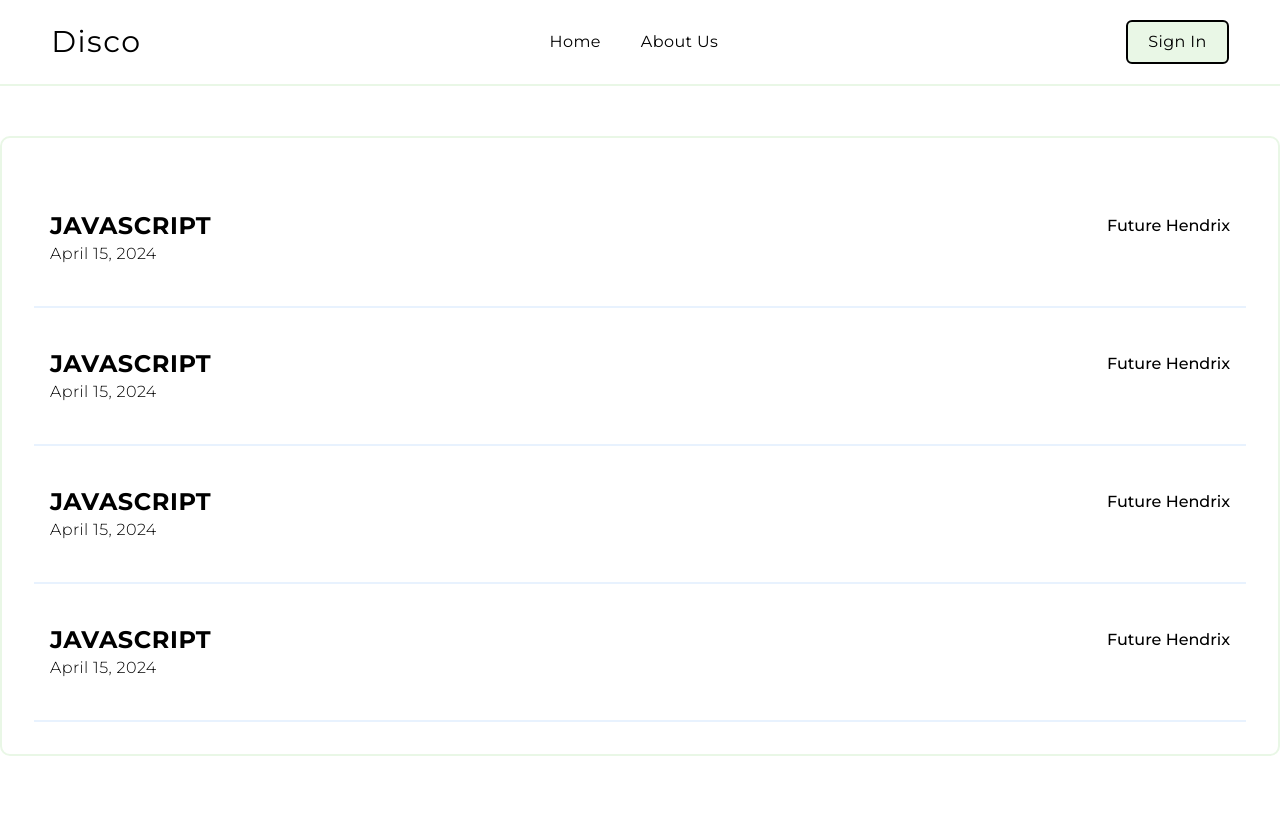
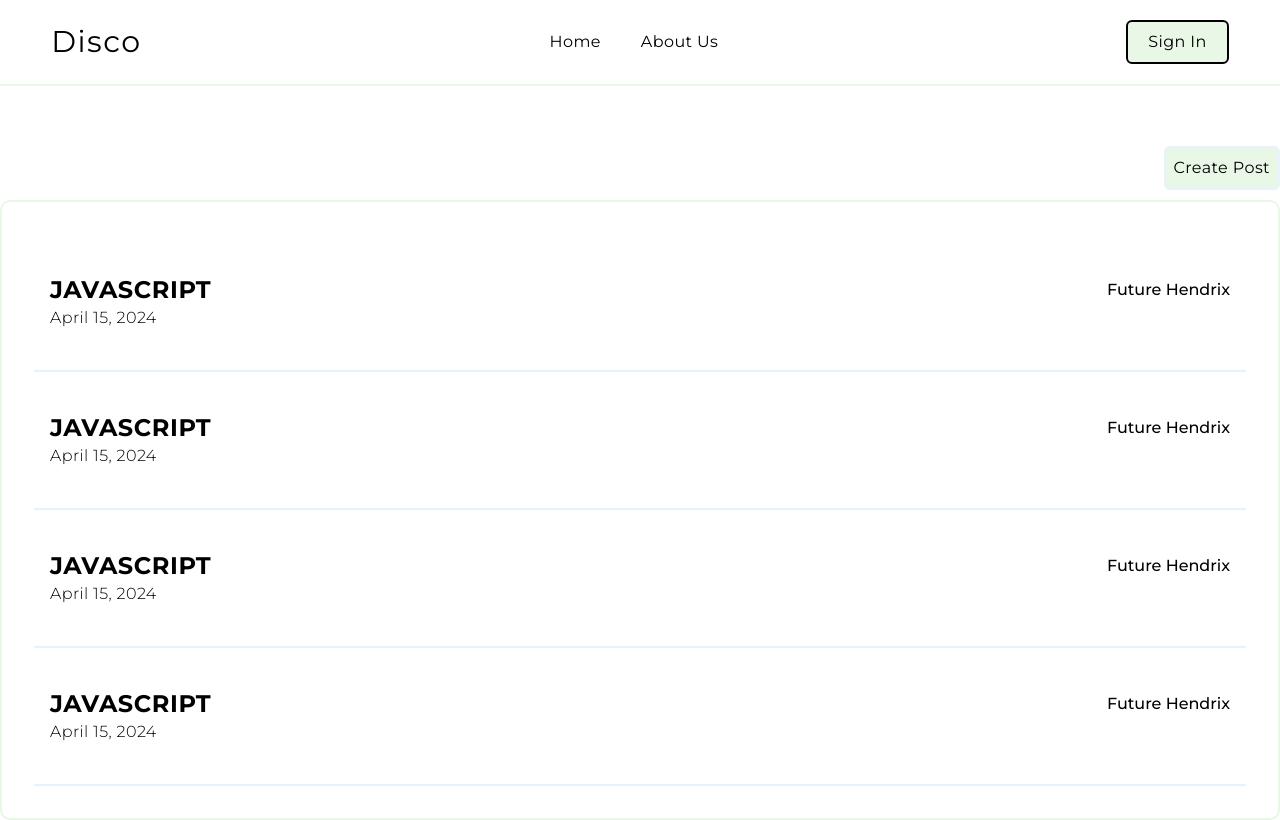
Before and after one commit to Austin-Imbastari/disco, a React (Vite) app: page / in a window 1280 px wide. Built offline with nearby package versions, Linux system fonts and the light colour scheme.

Commit message:
created create post button

```diff
--- a/src/components/Board/Board.tsx
+++ b/src/components/Board/Board.tsx
@@ -1,10 +1,20 @@
 import React from "react";
+import { Link } from "react-router-dom";
 
 const Board = () => {
     return (
         <>
+            <div className='container mt-10 mx-auto px-8 relative h-16'>
+                <div className='absolute bottom-0 right-0 '>
+                    <Link to='/createpost'>
+                        <button className='bg-mint text-black px-2 py-2 rounded-md border-solid border-2 border-azure hover:bg-azure tracking-wide transition-colors duration-200'>
+                            Create Post
+                        </button>
+                    </Link>
+                </div>
+            </div>
             <div
-                style={{ border: "2px solid #E9F7E6", borderRadius: "10px", marginTop: "50px" }}
+                style={{ border: "2px solid #E9F7E6", borderRadius: "10px", marginTop: "10px" }}
                 className='container mx-auto px-8 py-8'
             >
                 <div className='grid grid-cols-1 gap-5'>
--- /dev/null
+++ b/src/components/CreatePost/CreatePost.tsx
@@ -0,0 +1,11 @@
+import React from "react";
+
+const CreatePost = () => {
+    return (
+        <>
+            <h1>Create post</h1>
+        </>
+    );
+};
+
+export default CreatePost;
--- a/src/pages/Home.tsx
+++ b/src/pages/Home.tsx
@@ -5,6 +5,7 @@ import Navbar from "../components/Navbar/Navbar";
 import AboutUs from "../components/AboutUs/AboutUs";
 import SignIn from "../components/SignIn/SignIn";
 import Board from "../components/Board/Board";
+import CreatePost from "../components/CreatePost/CreatePost";
 
 const Home = () => {
     return (
@@ -14,9 +15,10 @@ const Home = () => {
             </>
 
             <Routes>
+                <Route path='*' element={<Board />} />
                 <Route path='/aboutus' element={<AboutUs />} />
                 <Route path='/signin' element={<SignIn />} />
-                <Route path='*' element={<Board />} />
+                <Route path='/createpost' element={<CreatePost />} />
             </Routes>
         </>
     );
```
